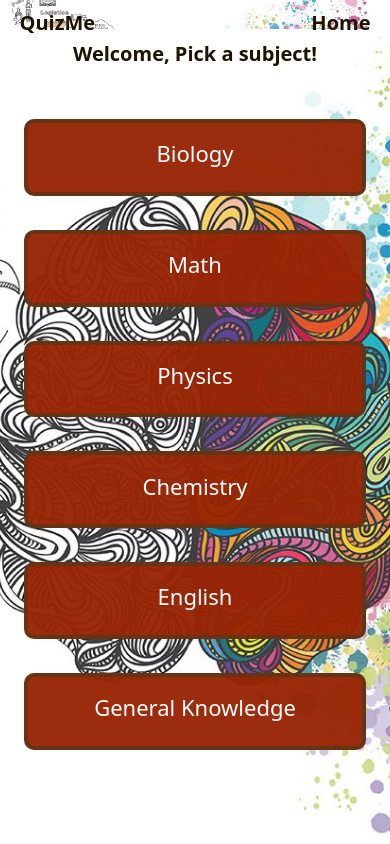
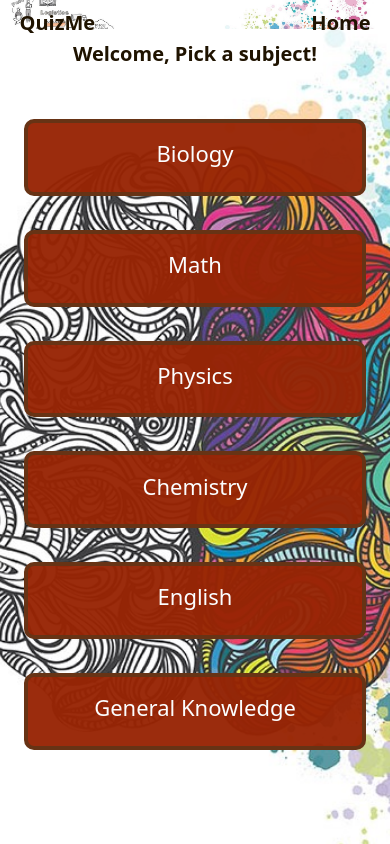
Before and after one commit to Mighty-k/Quiz-app, a React (Vite) app: page / in a window 390 px wide. Built offline with nearby package versions, Linux system fonts and the light colour scheme.

Commit message:
update2?

```diff
--- a/src/Home.css
+++ b/src/Home.css
@@ -164,6 +164,9 @@
 
 /* Mobile Styles */
 @media (max-width: 768px) {
+  body{
+    background-size: 200vh;
+  }
   nav {
     padding: 2% 5% !important;
   }
```
